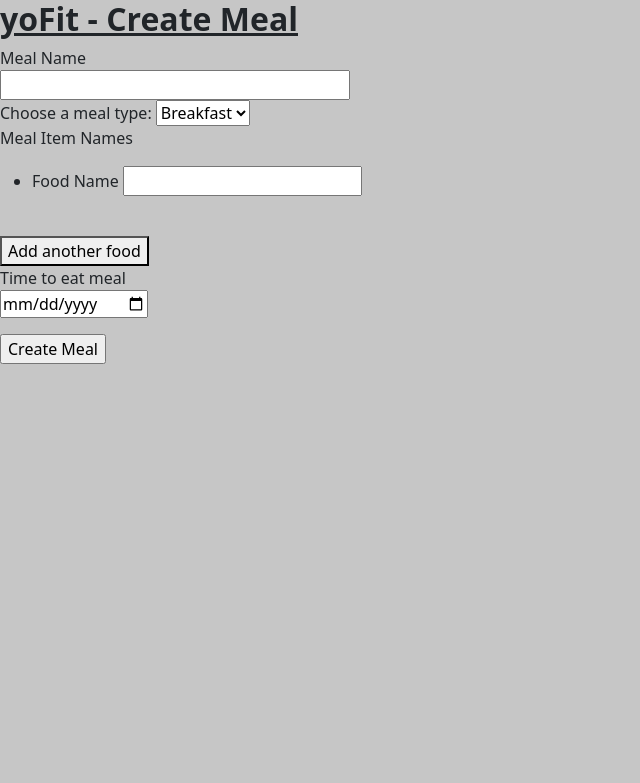
After one commit to albhandari/nutri, a Flask app: page /createMeal in a window 1280 px wide. The commit adds this page. Shown: the top 783 px of the page, without its empty margins (0-640 px from the left). Run offline with Flask 2, Linux system fonts and the light colour scheme; a user stored in the database is signed in.

Commit message:
added create meal, remade database

```diff
--- /dev/null
+++ b/app/add_to_meal.py
@@ -0,0 +1,6 @@
+class MealAdd:
+ def __init__(self):
+  self.item_names = []
+
+ def addToMeal(self, Name):
+  item_names.append(Name)
--- a/app/create_meal.py
+++ b/app/create_meal.py
@@ -1,12 +1,12 @@
 from flask_wtf import FlaskForm
-from wtforms import StringField, IntegerField, SubmitField, PasswordField, FloatField
+from wtforms import StringField, FieldList, SubmitField, FormField
 from wtforms.validators import DataRequired, Length
+from wtforms.fields import DateField
+
+from datetime import date
 
 class CreateMeal(FlaskForm):
-    username = StringField('Username', validators = [DataRequired(),Length(min=3, max=32)], render_kw={"placeholder": "Ex: yofit, between 3 and 32 characters"})
-    email = StringField ('Email', validators = [DataRequired()], render_kw={"placeholder": "Ex: yofit@gmail.com"})
-    password = PasswordField( 'Password', validators = [DataRequired(), Length(min=4)], render_kw={"placeholder": "Minumum 4 characters"})
-    weight = FloatField('Weight', validators = [DataRequired()], render_kw={"placeholder": "Ex: 100.5"})
-    user_bio = StringField('Bio / Description', validators = [DataRequired(), Length(min = 3, max = 1024)], render_kw={"placeholder": "Tell us about yourself!"})
-    fitness_goal = StringField('Fitness Goal', validators = [DataRequired(), Length(min = 3, max = 1024)], render_kw={"placeholder": "Tell us your fitness goal!"})
-    submit = SubmitField('Create Account')
+ meal_name = StringField('Meal Name', validators = [DataRequired(), Length(min = 3, max = 32)])
+ meal_item_names = FieldList(StringField('Food Name', validators = [DataRequired(), Length(min = 3, max = 32)]), min_entries = 1, max_entries = 10)
+ time_to_eat = DateField('Time to eat meal', format = '%Y-%m-%d', validators = [DataRequired()])
+ submit = SubmitField('Create Meal')
--- a/app/routes.py
+++ b/app/routes.py
@@ -8,6 +8,7 @@ from app.user_login import LoginUser
 
 from app.create_account import CreateUser
 from app.create_workout import CreateWorkout
+from app.create_meal import CreateMeal
 
 from datetime import date
 
@@ -18,7 +19,9 @@ from werkzeug.security import generate_password_hash
 from werkzeug.utils import secure_filename
 
 from app import db
-from app.models import User, Workout
+from app.models import User, Workout, Meal
+
+from app.add_to_meal import MealAdd
 
 from flask_login import login_user
 from flask_login import logout_user
@@ -108,6 +111,7 @@ def home():
 @login_required
 def createWorkout():
  workout_form = CreateWorkout()
+
  if workout_form.validate_on_submit():
   creator = current_user
   workout = Workout()
@@ -129,3 +133,34 @@ def createWorkout():
 
   flash('Your workout has been created successfully')
  return render_template('create_workout.html', workout_form = workout_form)
+
+
+#Justin
+@appObj.route('/createMeal', methods = ['GET', 'POST'])
+@login_required
+def createMeal():
+ meal_form = CreateMeal()
+
+ if meal_form.validate_on_submit():
+  creator = current_user
+  meal = Meal()
+  meal.name = meal_form.meal_name.data
+  meal.type = request.form.get('meal_type') #get meal form from the html select attribute
+  meal_item_names = meal_form.meal_item_names.data #list of foods
+  meal.meal_item_names = ", ".join(meal_item_names) #convert list to string for db storage
+  meal_day = meal_form.time_to_eat.data #date from datetime type
+
+  year = meal_day.year #get year
+  month = meal_day.month #get month
+  day = meal_day.day #get day
+  meal.time_to_eat = date(year, month, day) #set the day in the database
+
+  meal.creator_id = creator.id #current user id
+
+  #add to the database
+  db.session.add(meal)
+  db.session.commit()
+
+  flash('Your meal has been created successfully')
+
+ return render_template('create_meal.html', meal_form = meal_form)
--- /dev/null
+++ b/app/templates/create_meal.html
@@ -0,0 +1,84 @@
+<html lang="en">
+  <head>
+    <!-- Required meta tags -->
+    <meta charset="utf-8">
+    <meta name="viewport" content="width=device-width, initial-scale=1">
+
+    <!-- Bootstrap CSS -->
+    <link href="https://cdn.jsdelivr.net/npm/bootstrap@5.0.2/dist/css/bootstrap.min.css" rel="stylesheet" integrity="sha384-EVSTQN3/azprG1Anm3QDgpJLIm9Nao0Yz1ztcQTwFspd3yD65VohhpuuCOmLASjC" crossorigin=>
+
+
+
+    <title>YoFit - Create Meal</title>
+  </head>
+
+   {% with messages = get_flashed_messages() %}
+   {% if messages %}
+    {% for message in messages %}
+     <p> {{message}} </p>
+    {% endfor %}
+   {% endif %}
+  {% endwith %}
+
+  <body style="background: #c6c6c6">
+    <h2> <b> <u> yoFit - Create Meal</h2> </b> </u>
+    <form action="" method="post" nonvalidate >
+            {{meal_form.csrf_token}}
+            <p>
+            {{meal_form.meal_name.label}}<br>
+            {{meal_form.meal_name(size = 32)}}</br>
+
+            <label for="meal_type">Choose a meal type: </label>
+            <select name = "meal_type">
+            <option value = "Breakfast"> Breakfast</option>
+            <option value = "Lunch"> Lunch</option>
+            <option value = "Dinner"> Dinner</option>
+            <option value = "Snack"> Snack</option>
+            </select>
+            </br>
+            </label>
+
+            {{meal_form.meal_item_names.label}}
+            {{meal_form.meal_item_names()}} <br>
+            <button id="add-food-field" type="button">Add another food</button> <br>
+
+            {{meal_form.time_to_eat.label}} <br>
+            {{meal_form.time_to_eat()}} </br>
+            </p>
+            <p>
+            {{meal_form.submit}}
+            </p>
+        </form>
+
+    <!-- Option 1: Bootstrap Bundle with Popper -->
+
+    <script src="https://cdn.jsdelivr.net/npm/bootstrap@5.0.2/dist/js/bootstrap.bundle.min.js" integrity="sha384-MrcW6ZMFYlzcLA8Nl+NtUVF0sA7MsXsP1UyJoMp4YLEuNSfAP+JcXn/tWtIaxVXM" crossorigin="anonymous"> </script>
+
+  <!-- From https://sagarkaurav.hashnode.dev/flask-wtf-forms-dynamic-fields-using-javascript-->
+  <script>
+    window.onload = function() {
+        let addFoodFieldBtn = document.getElementById('add-food-field');
+        addFoodFieldBtn.addEventListener('click', function(e){
+            e.preventDefault();
+            let allFoodFieldWrapper = document.getElementById('meal_item_names');
+            let allFoodField = allFoodFieldWrapper.getElementsByTagName('input');
+            if(allFoodField.length > 9) {
+                alert('You can have only 10 foods');
+                return;
+            }
+            let foodInputIds = []
+            for(let i = 0; i < allFoodField.length; i++) {
+                foodInputIds.push(parseInt(allFoodField[i].name.split('-')[1]));
+            }
+            let newFieldName = `meal_item_names-${Math.max(...foodInputIds) + 1}`;
+            allFoodFieldWrapper.insertAdjacentHTML('beforeend',`
+            <li> <label for="${newFieldName}">Food Name</label> <input id="${newFieldName}" name="${newFieldName}" type="text" value=""></li>
+            `);
+        });
+    }
+</script>
+
+  </body>
+
+
+</html>
--- a/app/templates/home.html
+++ b/app/templates/home.html
@@ -59,7 +59,7 @@
         </a>
 
         <ul class="nav col-12 col-lg-auto me-lg-auto mb-2 justify-content-center mb-md-0">
-         <li> <a class="btn btn-outline-dark m-2" href="" role="button">Add meal plan</a> </li>
+         <li> <a class="btn btn-outline-dark m-2" href="/createMeal" role="button">Add meal</a> </li>
          <li> <a class="btn btn-outline-dark m-2" href="/createWorkout" role="button">Add workout</a> </li>
          <li> <a class="btn btn-outline-dark m-2" href="" role="button"> Profile </a></li>
          <li> <a class="btn btn-outline-dark m-2" href="deleteUser" role="button"> Delete Account </a></li>
```
Also changed, not shown: app/models.py (+5 -4 lines), app/app.db.
